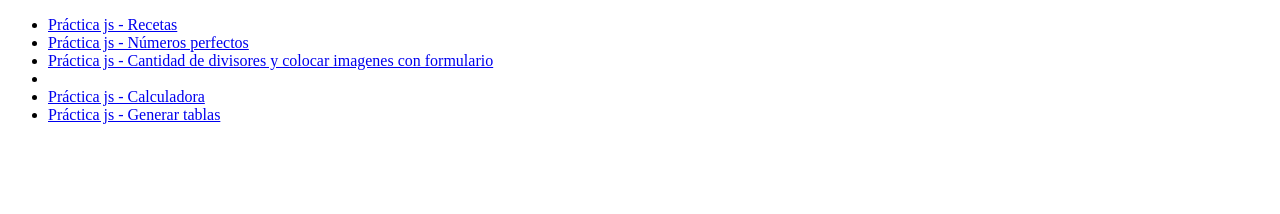
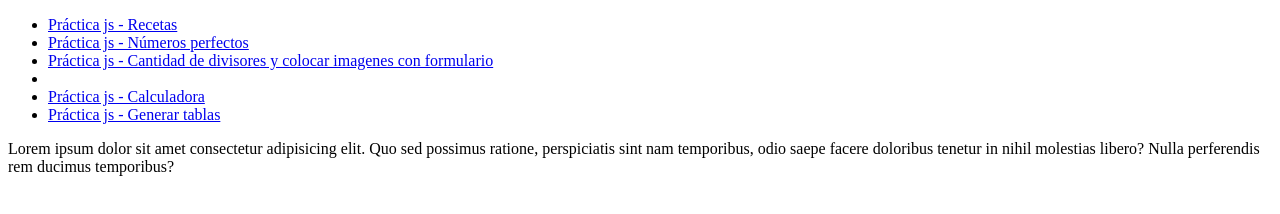
Before and after one commit to RolandoRangelGarza/practicajs, a plain HTML site: page index.html in a window 1280 px wide. Drawn offline with Linux system fonts and the light colour scheme.

Commit message:
no se muestran los cambios alv

```diff
--- a/index.html
+++ b/index.html
@@ -17,6 +17,8 @@
             <li><a href="javascript\js5.html">Práctica js - Calculadora</a></li>
             <li><a href="javascript\js5_prog_tabla.html">Práctica js - Generar tablas</a></li>
         </ul>
+
+        <p>Lorem ipsum dolor sit amet consectetur adipisicing elit. Quo sed possimus ratione, perspiciatis sint nam temporibus, odio saepe facere doloribus tenetur in nihil molestias libero? Nulla perferendis rem ducimus temporibus?</p>
     </div>
 </main>
 </body>
```
